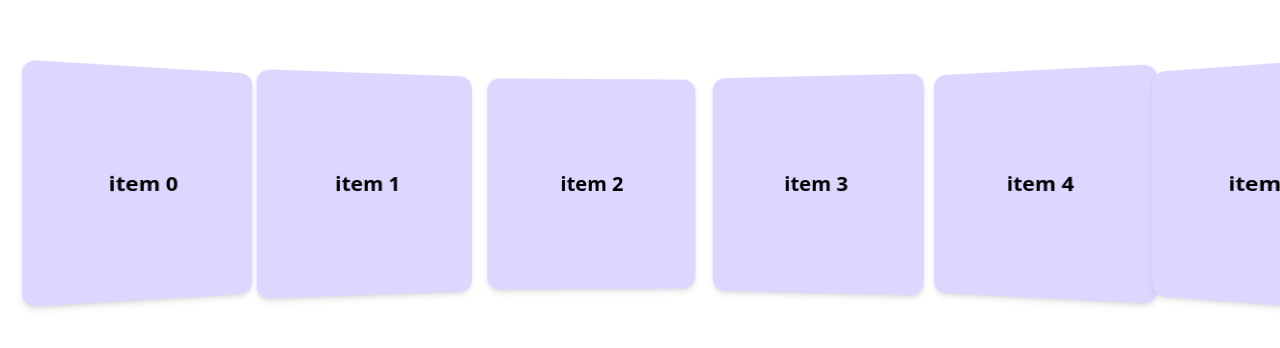
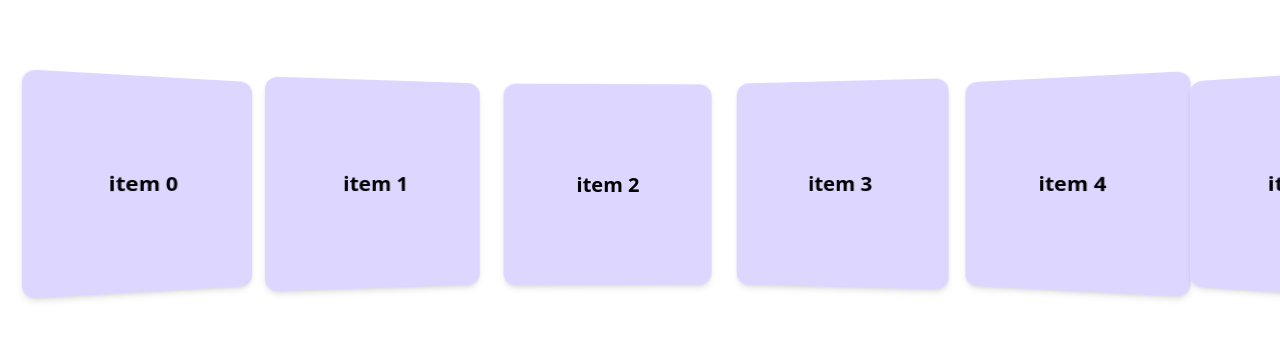
Before and after one commit to aboudev22/3d-caroussel, a React (Vite) app: page / in a window 1280 px wide. Shown: the part 216-564 px from the top of the page. Built offline with nearby package versions, Linux system fonts and the light colour scheme.

Commit message:
change width

```diff
--- a/src/App.tsx
+++ b/src/App.tsx
@@ -15,8 +15,8 @@ export default function App() {
 
       const maxAngle = 45;
       const maxDistance = window.innerWidth / 2;
-      const minHeight = 208;
-      const maxHeight = 240;
+      const minHeight = 200;
+      const maxHeight = 220;
 
       const newTransforms = Array.from(cards).map((card) => {
         const rect = card.getBoundingClientRect();
@@ -49,7 +49,7 @@ export default function App() {
     <div className="relative w-screen h-screen bg-white flex justify-center items-center overflow-hidden">
       <div
         ref={containerRef}
-        className="w-full py-10 px-10 overflow-x-scroll flex gap-4 items-center"
+        className="w-full py-10 px-10 overflow-x-scroll flex gap-6 items-center"
         style={{
           perspective: "1000px",
         }}
```
